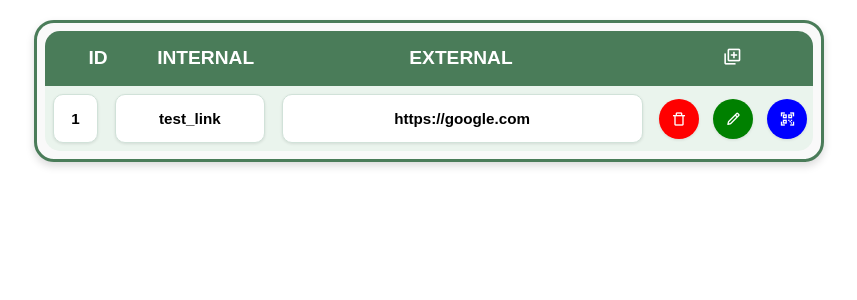
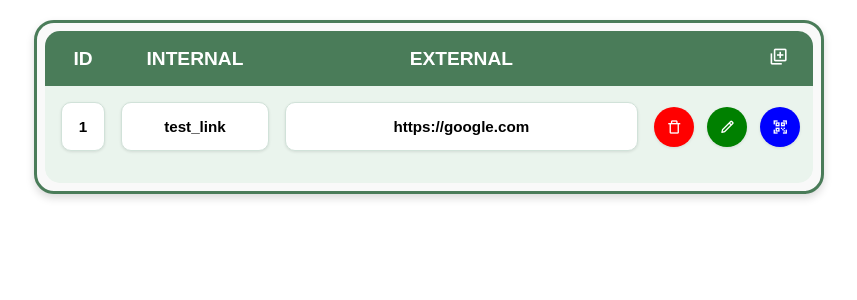
Before and after one commit to MarinCervinschi/QR-flask, a Flask app: page /private/dashboard/ in a window 1280 px wide. Shown: the part 84-384 px from the top of the page, without its empty margins (211-1068 px from the left). Run offline with Flask 3, Linux system fonts and the light colour scheme; a user stored in the database is signed in; data comes from the database, SQL or seed files in the repository; some libraries are stand-ins or nearby versions.

Commit message:
refactor: fixed some style

```diff
--- a/app/static/dashboard.css
+++ b/app/static/dashboard.css
@@ -1,6 +1,3 @@
-
-
-
 .popUp {
     display: none;
     flex-direction: column;
@@ -66,13 +63,15 @@
     border-radius: 0 0 15px 15px;
     max-height: 60vh;
     overflow: auto;
+    padding: 1rem;
 }
 
 .links-header {
     display: grid;
-    grid-template-columns: 6% 20% 48% 5% 10%;
-    gap: 1rem;
-    padding: 1rem 2rem 1rem;
+    grid-template-columns: 6% 20% 48% 5% 5% 5%;
+    align-items: center;
+    justify-content: space-between;
+    padding: 1rem;
     background-color: #4a7c59;
     border-radius: 15px 15px 0 0;
     color: white;
@@ -81,10 +80,12 @@
     text-align: center;
 
     >button {
+        justify-content: flex-end;
         border: none;
         background-color: transparent;
         font-size: 1.2rem;
         padding: 0;
+
         >i {
             color: white;
 
@@ -93,7 +94,6 @@
                 text-shadow: 0px 4px 8px rgba(0, 0, 0, 0.2);
                 transform: scale(1.1);
             }
-
         }
 
         &:active {
@@ -106,7 +106,7 @@
 .links-grid {
     display: grid;
     grid-template-columns: 6% 20% 48% 5% 5% 5%;
-    padding: 0.5rem;
+    padding-bottom: 1rem;
     align-items: center;
     justify-content: space-between;
 
@@ -127,6 +127,7 @@
     box-shadow: 0px 1px 3px rgba(0, 0, 0, 0.1);
     transition: transform 0.2s, box-shadow 0.2s;
     text-decoration: none;
+    text-overflow: ellipsis;
     color: var(--text-color);
 }
 
--- a/app/templates/auth/dashboard.html
+++ b/app/templates/auth/dashboard.html
@@ -7,15 +7,16 @@
             <div>INTERNAL</div>
             <div id="hidden">EXTERNAL</div>
             <div class="space"></div>
+            <div class="space"></div>
             <button id="add_button" class="add"><i class='bx bx-add-to-queue'></i></button>
         </div>
 
         <div class="grid">
             {% for link in links %}
             <form class="links-grid" method="POST" action="">
-                <input type="text" class="grid-element" id="id" name="id" value="{{ link.id }}">
+                <input type="text" class="grid-element" name="id" value="{{ link.id }}">
                 <a class="grid-element" href="{{link.external}}">{{link.internal}}</a>
-                <input type="button" class="grid-element" id="external" name="external" value="{{link.external}}">
+                <input type="button" class="grid-element" style="padding: 15px 40px 15px;" name="external" value="{{link.external}}">
                 <button type="submit" class="grid-button" style="background-color: red;" data-action="/delete">
                     <i class='bx bx-trash-alt'></i>
                 </button>
```
